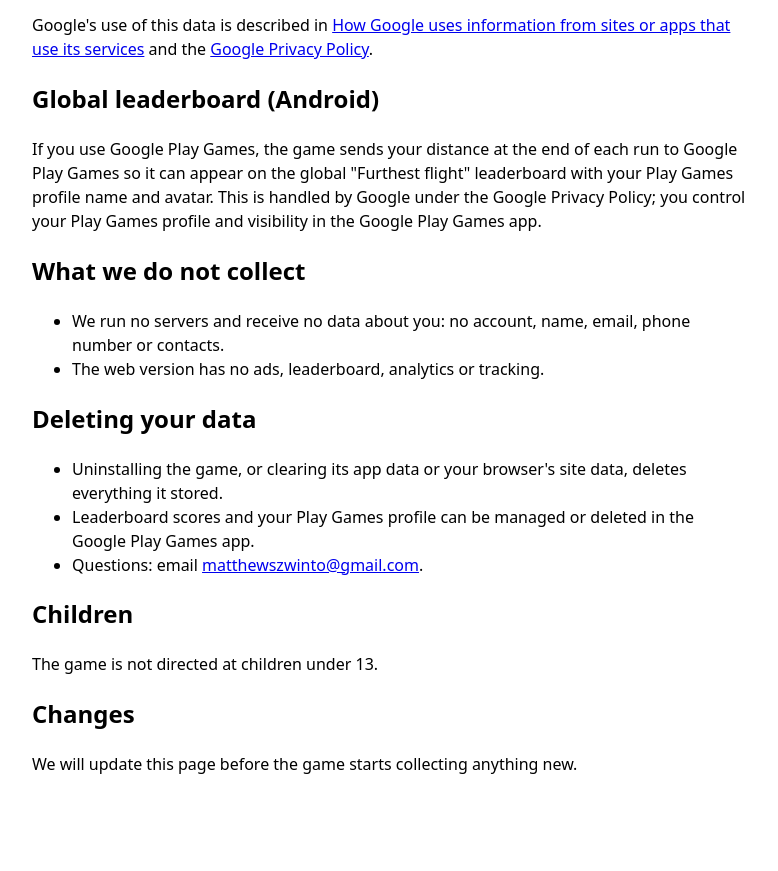
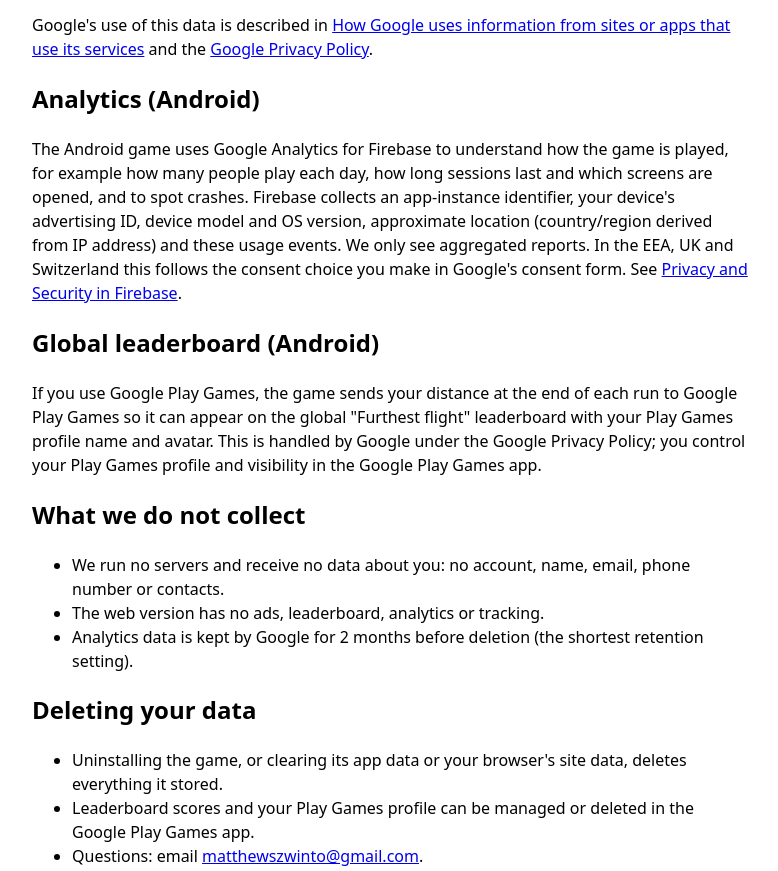
Before and after one commit to mszwi/elragio-legal, a plain HTML site: page monkey-punch/index.html in a window 1280 px wide. Shown: the part 520-1391 px from the top of the page, without its empty margins (248-1026 px from the left). Before the commit the page ends 1328 px from the top, so only its background shows below. Drawn offline with Linux system fonts and the light colour scheme.

Commit message:
Monkey Punch privacy policy: Firebase Analytics

```diff
--- a/monkey-punch/index.html
+++ b/monkey-punch/index.html
@@ -19,6 +19,9 @@
 <p>The Android game shows a full-screen ad from Google AdMob between runs, about once every ten runs. To show and measure ads and to prevent fraud, Google may collect your device's advertising ID, IP address (and an approximate location derived from it), and information about ad interactions and app performance. In the EEA, UK and Switzerland the game asks for your consent first through Google's consent form; you can change your choice at any time with the <strong>AD PRIVACY</strong> button on the title screen. You can also reset or delete your advertising ID in your device settings.</p>
 <p>Google's use of this data is described in <a href="https://policies.google.com/technologies/partner-sites">How Google uses information from sites or apps that use its services</a> and the <a href="https://policies.google.com/privacy">Google Privacy Policy</a>.</p>
 
+<h2>Analytics (Android)</h2>
+<p>The Android game uses Google Analytics for Firebase to understand how the game is played, for example how many people play each day, how long sessions last and which screens are opened, and to spot crashes. Firebase collects an app-instance identifier, your device's advertising ID, device model and OS version, approximate location (country/region derived from IP address) and these usage events. We only see aggregated reports. In the EEA, UK and Switzerland this follows the consent choice you make in Google's consent form. See <a href="https://firebase.google.com/support/privacy">Privacy and Security in Firebase</a>.</p>
+
 <h2>Global leaderboard (Android)</h2>
 <p>If you use Google Play Games, the game sends your distance at the end of each run to Google Play Games so it can appear on the global "Furthest flight" leaderboard with your Play Games profile name and avatar. This is handled by Google under the Google Privacy Policy; you control your Play Games profile and visibility in the Google Play Games app.</p>
 
@@ -26,6 +29,7 @@
 <ul>
 <li>We run no servers and receive no data about you: no account, name, email, phone number or contacts.</li>
 <li>The web version has no ads, leaderboard, analytics or tracking.</li>
+<li>Analytics data is kept by Google for 2 months before deletion (the shortest retention setting).</li>
 </ul>
 
 <h2>Deleting your data</h2>
```
